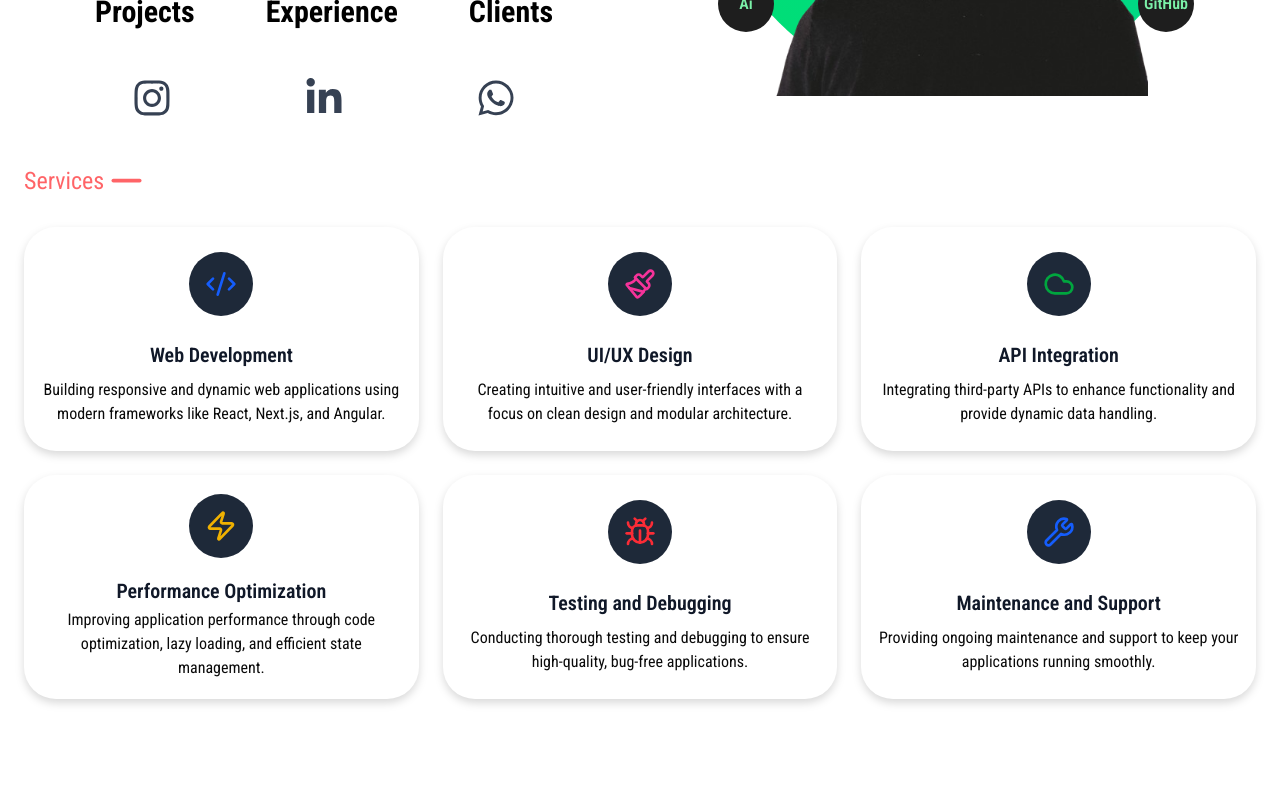
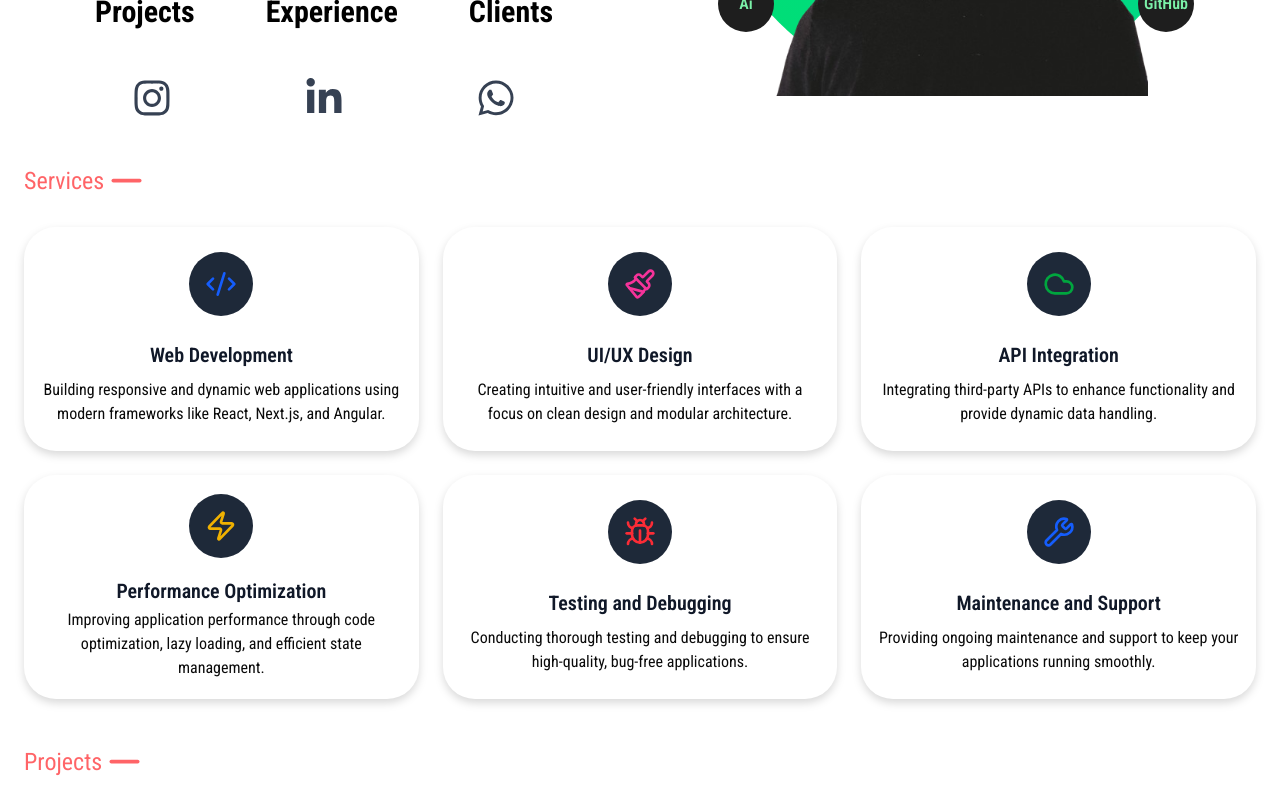
Before and after one commit to ChandanKumarWeb/Portfolio-nextjs, a Next.js app: page / in a window 1280 px wide. Shown: the part 531-1331 px from the top of the page. Before the commit the page ends 1270 px from the top, so only its background shows below. Built offline with nearby package versions, Linux system fonts and the light colour scheme.

Commit message:
added  some animation

```diff
--- /dev/null
+++ b/src/app/Components/Projects.tsx
@@ -0,0 +1,18 @@
+"use client";
+import { Minus } from "lucide-react";
+
+
+function Projects() {
+    return (
+        <section id="projectsSection" className='h-fit my-4'>
+            <div className="flex flex-col items-start justify-center w-full h-fit bg-white dark:bg-black px-6">
+                <div className="flex justify-start items-center text-red-400">
+                    <h1 className="text-2xl">Projects</h1>
+                    <Minus size={45} />
+                </div>
+            </div>
+        </section>
+  )
+}
+
+export default Projects
--- a/src/app/page.tsx
+++ b/src/app/page.tsx
@@ -2,12 +2,14 @@
 import Navbar from "./Components/Navbar";
 import HeroSection from "./Components/HeroSection";
 import Services from "./Components/Services";
+import Projects from "./Components/Projects";
 export default function Home() {
   return (
     <div>
       <Navbar/>
       <HeroSection />
       <Services />
+      <Projects />
     </div>
   );
 }
```
